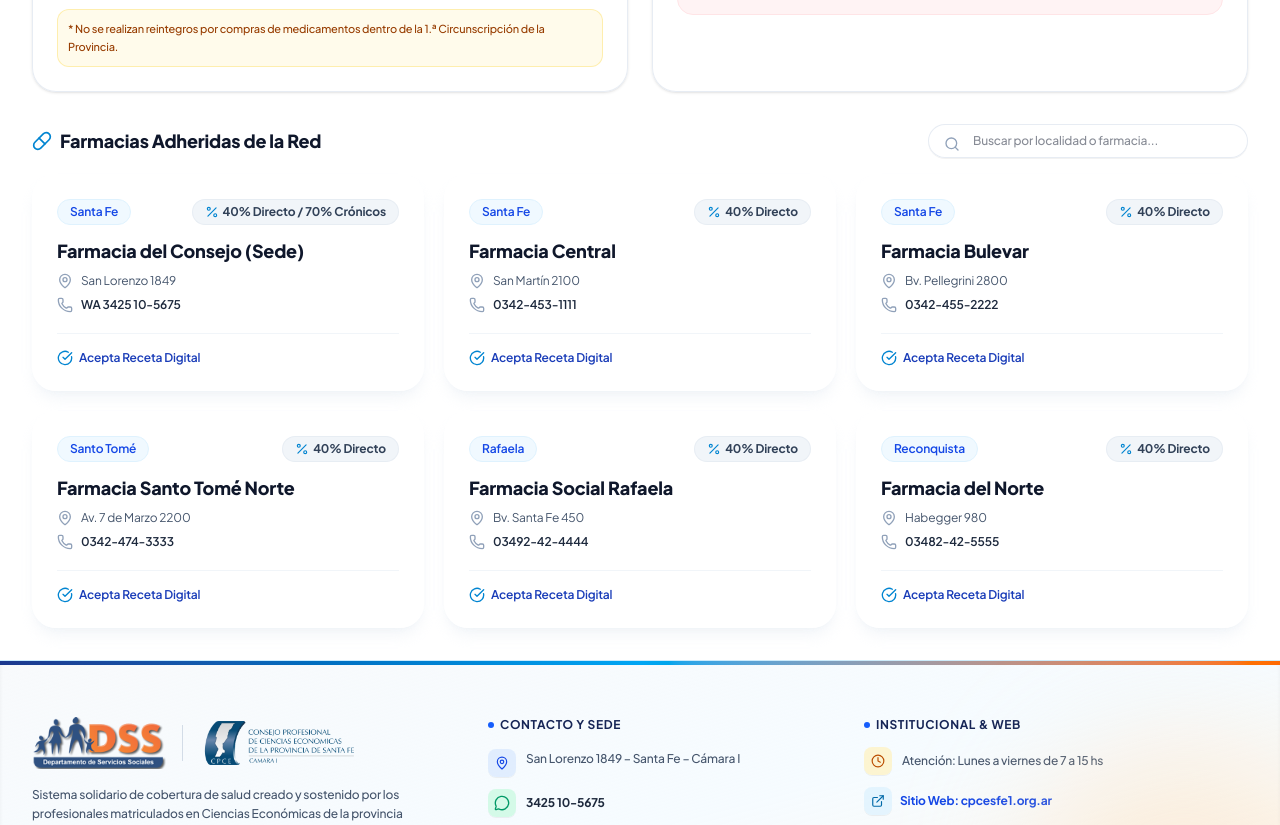
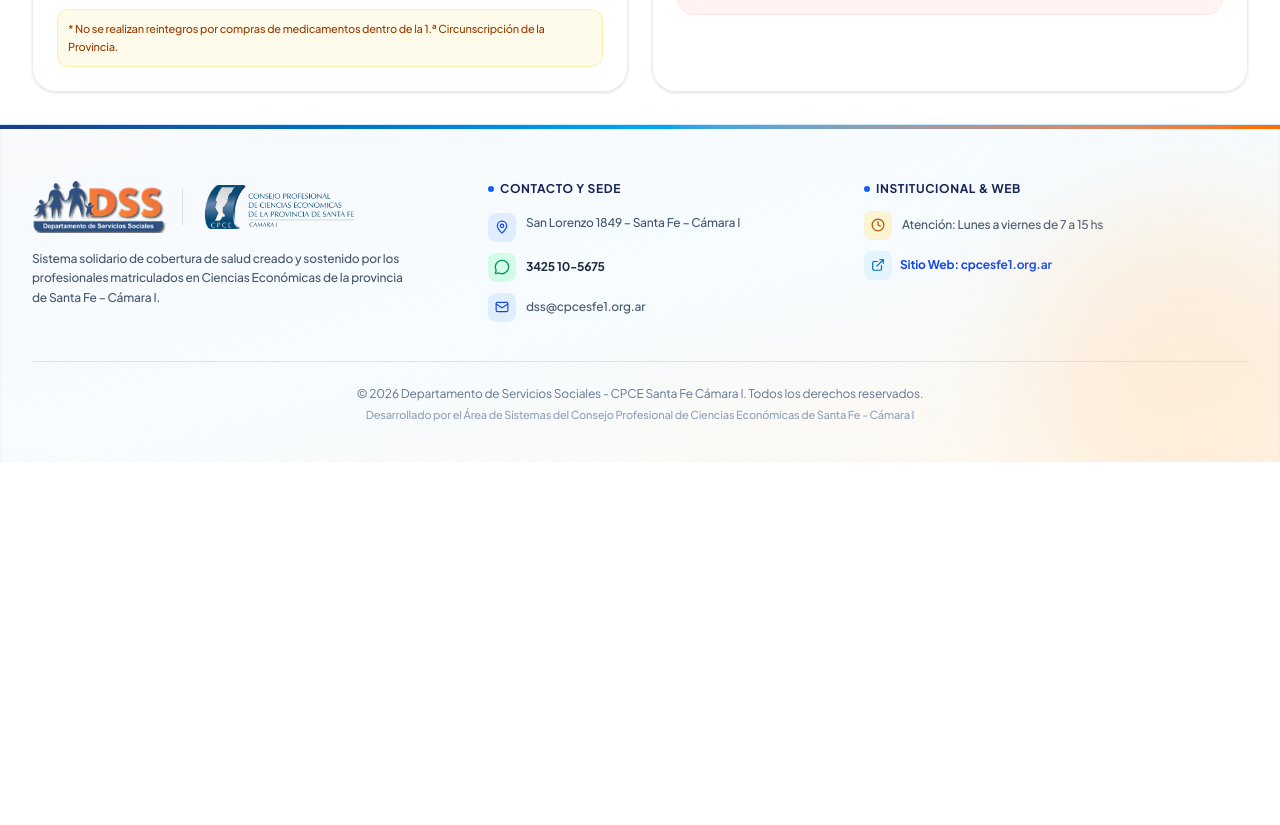
Before and after one commit to KarimServin/guia-interactiva-dss, a Next.js app: page /vademecum/farmacias in a window 1280 px wide. Shown: the part 900-1725 px from the top of the page. After the commit the page ends 1362 px from the top, so only its background shows below. Built offline with nearby package versions, Linux system fonts and the light colour scheme.

Commit message:
clean: remover lista de farmacias individuales de la landing de farmacias

```diff
--- a/src/components/PharmacyDirectory.tsx
+++ b/src/components/PharmacyDirectory.tsx
@@ -1,25 +1,17 @@
 "use client";
 
 import React, { useState } from 'react';
-import { PHARMACIES_DATA } from '../data/dssData';
-import { Pill, Search, MapPin, Phone, Calculator, CheckCircle, Percent, Info } from 'lucide-react';
+import { Pill, Calculator, CheckCircle, Info } from 'lucide-react';
 
 export const PharmacyDirectory: React.FC = () => {
-  const [searchTerm, setSearchTerm] = useState('');
   const [calcPrice, setCalcPrice] = useState<number>(12500);
   const [coverageType, setCoverageType] = useState<number>(60); // 60, 70, 100
-
-  const filteredPharmacies = PHARMACIES_DATA.filter(p =>
-    p.name.toLowerCase().includes(searchTerm.toLowerCase()) ||
-    p.city.toLowerCase().includes(searchTerm.toLowerCase()) ||
-    p.address.toLowerCase().includes(searchTerm.toLowerCase())
-  );
 
   const discountAmount = Math.round((calcPrice * coverageType) / 100);
   const affiliatePays = calcPrice - discountAmount;
 
   return (
-    <div className="max-w-7xl mx-auto px-4 sm:px-6 lg:px-8 py-8 space-y-8">
+    <div className="max-w-7xl mx-auto px-4 sm:px-6 lg:px-8 py-8 space-y-8 animate-in fade-in duration-300">
       {/* Banner */}
       <div className="bg-gradient-to-r from-blue-900 via-indigo-900 to-blue-950 rounded-3xl p-6 sm:p-10 text-white shadow-xl relative overflow-hidden">
         <div className="absolute right-0 top-0 w-80 h-80 bg-sky-400/10 rounded-full blur-3xl pointer-events-none" />
@@ -136,65 +128,6 @@ export const PharmacyDirectory: React.FC = () => {
           </div>
         </div>
       </div>
-
-      {/* Search & Pharmacy Network */}
-      <div className="space-y-4">
-        <div className="flex flex-col sm:flex-row items-center justify-between gap-4">
-          <h3 className="font-extrabold text-slate-900 text-lg flex items-center gap-2">
-            <Pill className="w-5 h-5 text-sky-600" />
-            Farmacias Adheridas de la Red
-          </h3>
-
-          <div className="relative w-full sm:w-80">
-            <Search className="w-4 h-4 text-slate-400 absolute left-4 top-3" />
-            <input
-              type="text"
-              value={searchTerm}
-              onChange={(e) => setSearchTerm(e.target.value)}
-              placeholder="Buscar por localidad o farmacia..."
-              className="w-full pl-11 pr-4 py-2 bg-white/80 border border-slate-200/80 rounded-full text-xs font-medium focus:ring-2 focus:ring-sky-400 focus:outline-none transition-all shadow-2xs"
-            />
-          </div>
-        </div>
-
-        <div className="grid grid-cols-1 md:grid-cols-2 lg:grid-cols-3 gap-5">
-          {filteredPharmacies.map(ph => (
-            <div key={ph.id} className="bg-white/70 backdrop-blur-xl rounded-3xl p-6 border border-white/80 shadow-lg shadow-slate-200/40 hover:shadow-xl hover:border-blue-300 transition-all group">
-              <div className="flex items-start justify-between mb-3">
-                <span className="text-xs font-semibold px-3 py-1 rounded-full bg-sky-50 text-blue-700 border border-sky-100">
-                  {ph.city}
-                </span>
-                <span className="text-xs font-bold px-3 py-1 rounded-full bg-slate-100 text-slate-700 border border-slate-200/60 flex items-center gap-1">
-                  <Percent className="w-3.5 h-3.5 text-sky-600" />
-                  {ph.discount}
-                </span>
-              </div>
-
-              <h4 className="font-extrabold text-slate-900 text-lg mb-2 group-hover:text-blue-600 transition-colors">
-                {ph.name}
-              </h4>
-
-              <div className="space-y-2 text-xs text-slate-600 font-normal">
-                <p className="flex items-center gap-2">
-                  <MapPin className="w-4 h-4 text-slate-400" />
-                  <span>{ph.address}</span>
-                </p>
-                <p className="flex items-center gap-2">
-                  <Phone className="w-4 h-4 text-slate-400" />
-                  <span className="font-semibold text-slate-800">{ph.phone}</span>
-                </p>
-              </div>
-
-              <div className="mt-5 pt-4 border-t border-slate-100 flex items-center justify-between text-xs text-blue-800 font-semibold">
-                <span className="flex items-center gap-1.5">
-                  <CheckCircle className="w-4 h-4 text-sky-600" />
-                  Acepta Receta Digital
-                </span>
-              </div>
-            </div>
-          ))}
-        </div>
-      </div>
     </div>
   );
 };
```
